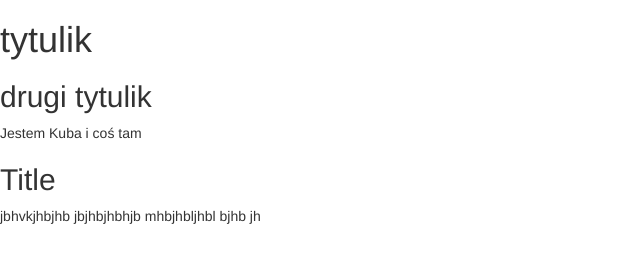
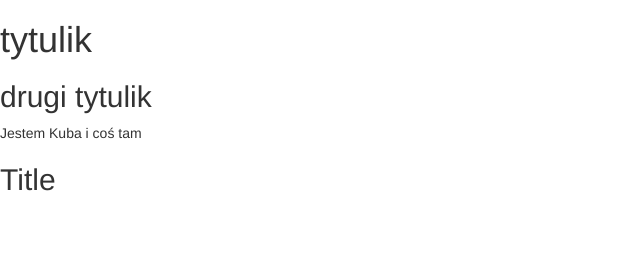
Before and after one commit to Lankiewicz/nauka-gita-2, a plain HTML site: page index.html in a window 1280 px wide. Shown: the whole page, without its empty margins (0-640 px from the left). Drawn offline with nearby package versions, Linux system fonts and the light colour scheme; files that its build step writes are made by us from their sources.

Commit message:
remove paragraf

```diff
--- a/index.html
+++ b/index.html
@@ -16,7 +16,7 @@
       <h2>drugi tytulik</h2>
           <p>Jestem Kuba i coś tam</p>
           <h2>Title</h2>
-          <p>jbhvkjhbjhb jbjhbjhbhjb  mhbjhbljhbl bjhb jh</p>
+
 		    </section>
     </body>
 </html>
```
